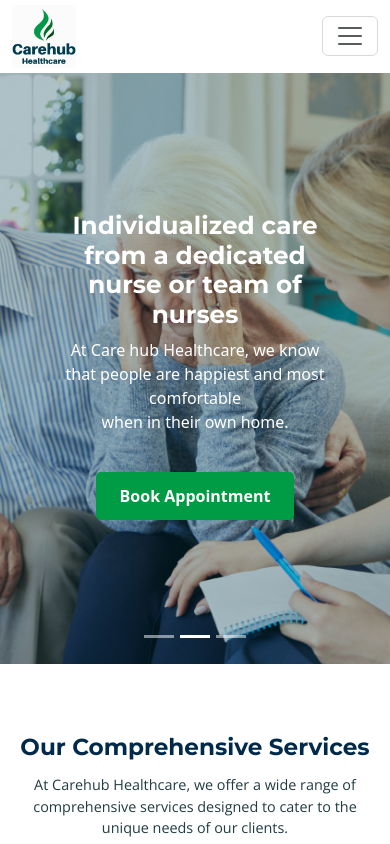
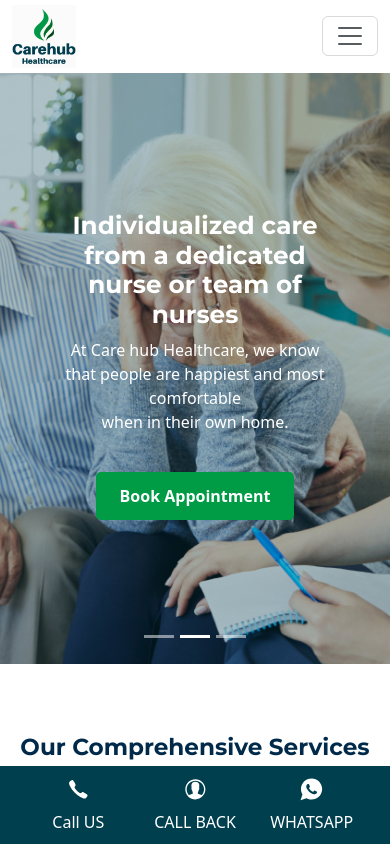
Before and after one commit to saravanan510/carehub, a React (Vite) app: page / in a window 390 px wide. Shown: the top 844 px of the page. Built offline with nearby package versions, Linux system fonts and the light colour scheme.

Commit message:
new change

```diff
--- a/src/components/AboutUs.jsx
+++ b/src/components/AboutUs.jsx
@@ -7,7 +7,7 @@ import React from "react";
 
 const AboutUs = () => {
   return (
-    <section className="assistance">
+    <section className="assistance" id="#aboutus">
       <Container>
         <Row className="assistance_row">
           <Col lg={4} className="about_img">
--- /dev/null
+++ b/src/components/Action.jsx
@@ -0,0 +1,45 @@
+import React from "react";
+import Container from "react-bootstrap/Container";
+import Row from "react-bootstrap/Row";
+import Col from "react-bootstrap/Col";
+import { IoIosCall } from "react-icons/io";
+import { IoIosContact } from "react-icons/io";
+import { IoLogoWhatsapp } from "react-icons/io";
+import { Link } from "react-router-dom";
+
+const Action = () => {
+  return (
+    <div className="fixed-actionbg ">
+      <Container>
+        <Row>
+          <Col className="text-center">
+            <div className="action-item">
+              <a href="tel:+919600180505">
+                <IoIosCall style={{ color: "white" }} className="fs-2" />
+              </a>
+              <p>Call US</p>
+            </div>
+          </Col>
+          <Col className="text-center">
+            <div className="action-item">
+              <Link to={"/contact"}>
+                <IoIosContact style={{ color: "white" }} className="fs-2" />
+              </Link>
+              <p>CALL BACK</p>
+            </div>
+          </Col>
+          <Col className="text-center">
+            <div className="action-item">
+              <a href="https://wa.me/919600180505">
+                <IoLogoWhatsapp style={{ color: "white" }} className="fs-2" />
+              </a>
+              <p>WHATSAPP</p>
+            </div>
+          </Col>
+        </Row>
+      </Container>
+    </div>
+  );
+};
+
+export default Action;
--- a/src/components/BookAppointment.jsx
+++ b/src/components/BookAppointment.jsx
@@ -61,7 +61,7 @@ const BookAppointment = () => {
           placeholder="Enter your name"
           value={form.fullName}
           onChange={handleChange}
-          className="border-0 mb-2 p-2"
+          className="border-0 mb-3 p-2"
           required
         />
         <br />
@@ -73,7 +73,7 @@ const BookAppointment = () => {
           placeholder="Enter your email"
           value={form.email}
           onChange={handleChange}
-          className="border-0 mb-2 p-2"
+          className="border-0 mb-3 p-2"
           required
         />
         <br />
@@ -85,7 +85,7 @@ const BookAppointment = () => {
           placeholder="Enter your phoneNumber"
           value={form.phoneNumber}
           onChange={handleChange}
-          className="border-0 mb-2 p-2"
+          className="border-0 mb-3 p-2"
           required
         />
         <br />
@@ -96,7 +96,7 @@ const BookAppointment = () => {
           name="date"
           value={form.date}
           onChange={handleChange}
-          className="border-0 mb-2 p-2"
+          className="border-0 mb-3 p-2"
           required
         />
         <br />
@@ -106,7 +106,7 @@ const BookAppointment = () => {
           value={form.service}
           name="service"
           onChange={handleChange}
-          className="servicedrop border mb-2 p-2"
+          className="servicedrop border mb-3 p-2"
           required
         >
           <option>Select category</option>
--- a/src/components/Layout.jsx
+++ b/src/components/Layout.jsx
@@ -3,8 +3,9 @@ import { Outlet } from "react-router-dom";
 import Header from "./Header";
 import Footer from "./Footer";
 import ScrollToTop from "./ScrollTop";
-
+import { useMediaQuery } from "react-responsive";
 import "animate.css/animate.css";
+import Action from "./Action";
 
 const Layout = () => {
   return (
@@ -13,6 +14,7 @@ const Layout = () => {
       <Header />
       <Outlet />
       <Footer />
+      <Action />
     </>
   );
 };
--- a/src/index.css
+++ b/src/index.css
@@ -484,6 +484,9 @@ a {
   .ft_item {
     margin-bottom: 1.4rem;
   }
+  .footer {
+    margin-bottom: 70px;
+  }
 }
 
 /*------------------ Services Page -------------------------*/
@@ -513,12 +516,12 @@ a {
   border-radius: var(--radius-1);
 }
 .otherservices {
-  padding: 1.4rem;
+  padding: 2rem 1.6rem;
   background-color: #dfe9eb;
   height: fit-content;
 }
 .booking {
-  padding: 1.4rem;
+  padding: 2rem 1.6rem;
   background-color: #dfe9eb;
   height: fit-content;
 }
@@ -534,7 +537,7 @@ a {
   padding: 0;
 }
 .otherservices li {
-  padding: 0.2rem;
+  padding: 0.4rem;
 }
 .otherservices li a:hover {
   color: var(--color-light-green);
@@ -685,3 +688,32 @@ ul.breadcrumb li a:hover {
     width: 100%;
   }
 }
+
+/*------------------ Action -------------------------*/
+
+.fixed-actionbg {
+  display: none;
+  background-color: var(--color-blue);
+  padding: 10px 20px;
+  position: fixed;
+  bottom: 0;
+  left: 0;
+  width: 100%;
+  z-index: 9;
+}
+.action-item p {
+  color: white;
+  margin: 0px;
+  font-weight: 500;
+}
+.action-item {
+  display: flex;
+  flex-direction: column;
+  justify-content: center;
+  gap: 8px;
+}
+@media only screen and (max-width: 600px) {
+  .fixed-actionbg {
+    display: block;
+  }
+}
```
Also changed, not shown: src/app.tsx (added, +284 -0 lines), src/main.tsx (added, +9 -0 lines).
